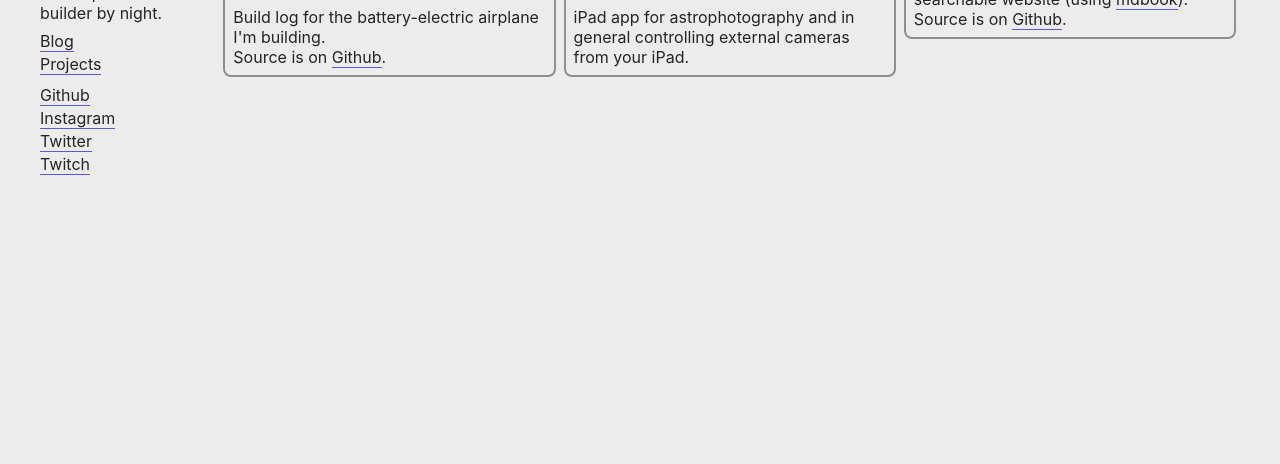
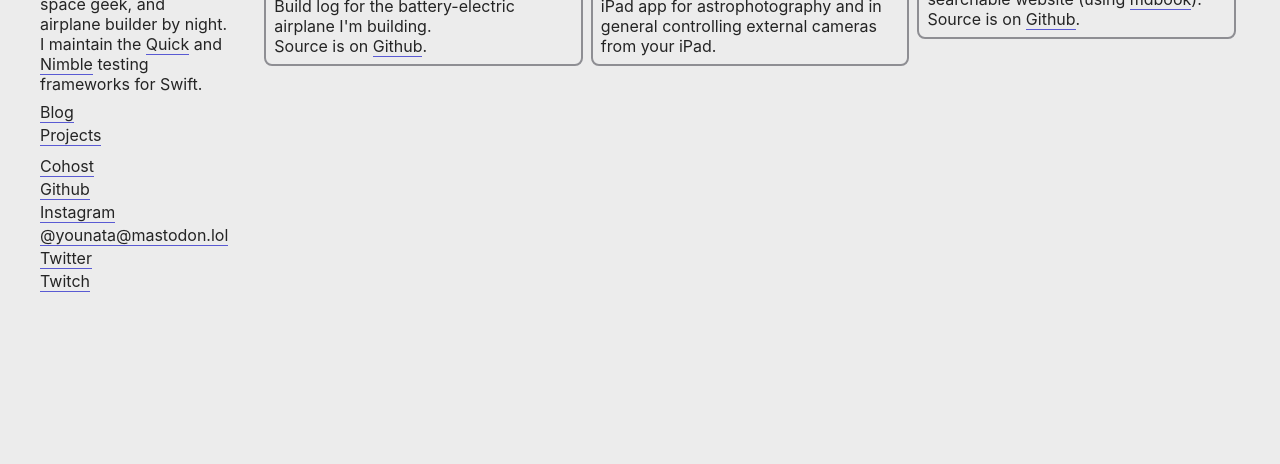
Before and after one commit to younata/younata.com, a plain HTML site: page index.html in a window 1280 px wide. Shown: the part 336-800 px from the top of the page. Drawn offline with Linux system fonts and the light colour scheme.

Commit message:
Update links

```diff
--- a/index.html
+++ b/index.html
@@ -13,14 +13,16 @@
         <div class="about-me">
             <img src="https://cdn.buttify.io/younata.com/profile.jpg" alt="Profile picture of me" />
             <h1 class="wide-title">Rachel Brindle</h1>
-            <span>Software Engineer by trade. Apple Nerd, space geek, and airplane builder by night.</span>
+            <span>Software Engineer by trade. Apple Nerd, space geek, and airplane builder by night. I maintain the <a href="https://github.com/Quick/Quick" data-proofer-ignore>Quick</a> and <a href="https://github.com/Quick/Nimble" data-proofer-ignore>Nimble</a> testing frameworks for Swift.</span>
             <div class="links">
                 <a href="https://blog.rachelbrindle.com" data-proofer-ignore>Blog</a>
                 <a href="https://younata.com/">Projects</a>
             </div>
             <div class="links">
+                <a href="https://cohost.org/younata" data-proofer-ignore>Cohost</a>
                 <a href="https://github.com/younata" data-proofer-ignore>Github</a>
                 <a href="https://instagram.com/rachelbrindle" data-proofer-ignore>Instagram</a>
+                <a rel="me" href="https://mastodon.lol/@younata" data-proofer-ignore>@younata@mastodon.lol</a>
                 <a href="https://twitter.com/younata" data-proofer-ignore>Twitter</a>
                 <a href="https://twitch.tv/younata_" data-proofer-ignore>Twitch</a>
             </div>
```
